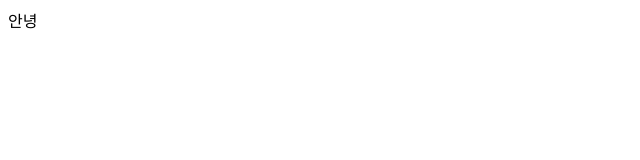
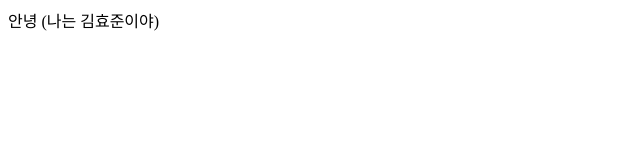
Before and after one commit to rlagywns6069/practice, a plain HTML site: page index.html in a window 1280 px wide. Shown: the whole page, without its empty margins (0-640 px from the left). Drawn offline with Linux system fonts and the light colour scheme.

Commit message:
second commit

```diff
--- a/index.html
+++ b/index.html
@@ -9,6 +9,6 @@
 </head>
 <body>
     안녕
-
+    (나는 김효준이야)
 </body>
 </html>
```
